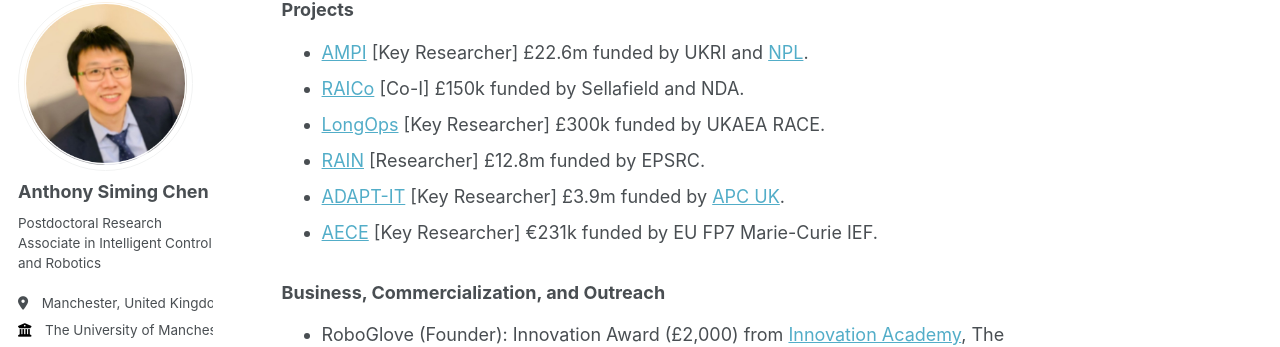
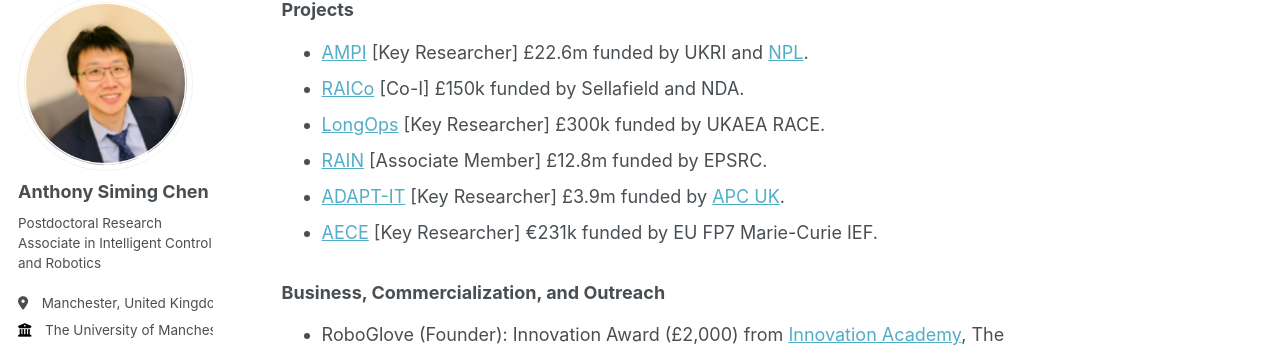
Before and after one commit to Anthony-S-Chen/Anthony-S-Chen.github.io, a Jekyll site: the page built from _pages/about.md, in a window 1280 px wide and 900 px high, scrolled down 779 px. Shown: the part 110-457 px from the top of the window. Built offline with Jekyll 4.4.1, drawn with Linux system fonts in a browser that asks for light colours; some web fonts are replaced.

Commit message:
Update about.md

```diff
--- a/_pages/about.md
+++ b/_pages/about.md
@@ -26,7 +26,7 @@ My research interests focus on intelligent control and robotics. I have been dev
 - [AMPI](https://www.manchester.ac.uk/about/news/north-west-england-primed-to-become-advanced-manufacturing-hub-with-new-government-funding/) [Key Researcher] £22.6m funded by UKRI and [NPL](https://www.npl.co.uk/).
 - [RAICo](https://www.gov.uk/government/news/new-robotics-hub-opens-in-west-cumbria) [Co-I] £150k funded by Sellafield and NDA.
 - [LongOps](https://race.ukaea.uk/programmes/longops/) [Key Researcher] £300k funded by UKAEA RACE.
-- [RAIN](https://rainhub.org.uk/) [Researcher] £12.8m funded by EPSRC.
+- [RAIN](https://rainhub.org.uk/) [Associate Member] £12.8m funded by EPSRC.
 - [ADAPT-IT](https://www.apcuk.co.uk/impact/funded-projects/westfield-adapt/) [Key Researcher] £3.9m funded by [APC UK](https://www.apcuk.co.uk/).
 - [AECE](https://cordis.europa.eu/project/id/625531) [Key Researcher] €231k funded by EU FP7 Marie-Curie IEF.
 
```
